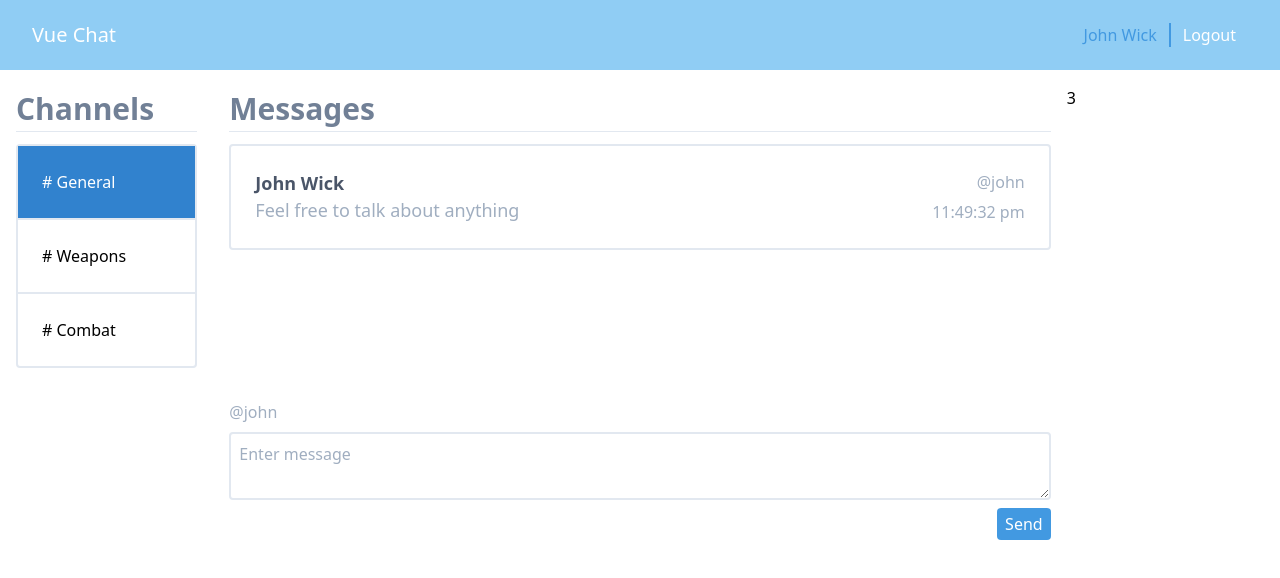
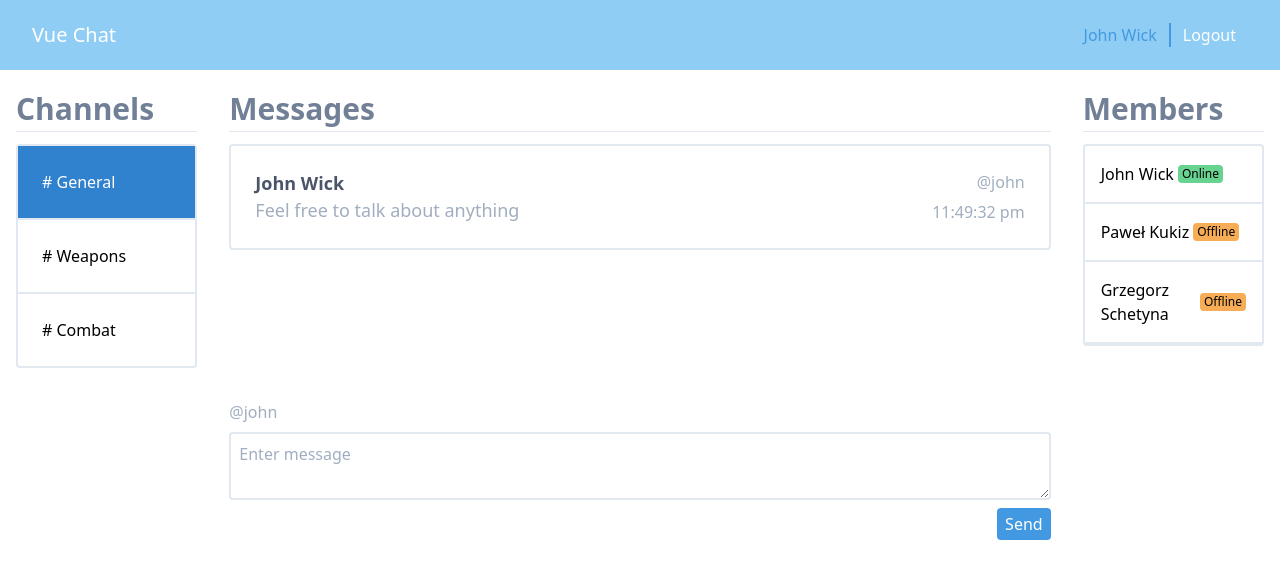
Before and after one commit to mpiotrowski97/chat-frontend, a Vue app: page / in a window 1280 px wide. Shown: the top 578 px of the page. Built offline with nearby package versions, Linux system fonts and the light colour scheme.

Commit message:
Add members list

```diff
--- a/src/App.vue
+++ b/src/App.vue
@@ -57,7 +57,19 @@
           </div>
         </div>
       </div>
-      <div class="w-1/6">3</div>
+      <div class="w-1/6 px-4">
+        <h3 class="text-gray-600 font-bold text-3xl">
+          Members
+        </h3>
+        <hr>
+        <div class="border-0 rounded">
+          <ul class="border-2 rounded mt-3">
+            <li class="p-4 border-b-2 flex-row flex items-center">John Wick <span class="text-xs bg-green-400 rounded px-1 ml-1">Online</span></li>
+            <li class="p-4 border-b-2 flex-row flex items-center">Paweł Kukiz <span class="text-xs bg-orange-400 rounded px-1 ml-1">Offline</span></li>
+            <li class="p-4 border-b-2 flex-row flex items-center">Grzegorz Schetyna <span class="text-xs bg-orange-400 rounded px-1 ml-1">Offline</span></li>
+          </ul>
+        </div>
+      </div>
     </div>
   </div>
 </template>
```
